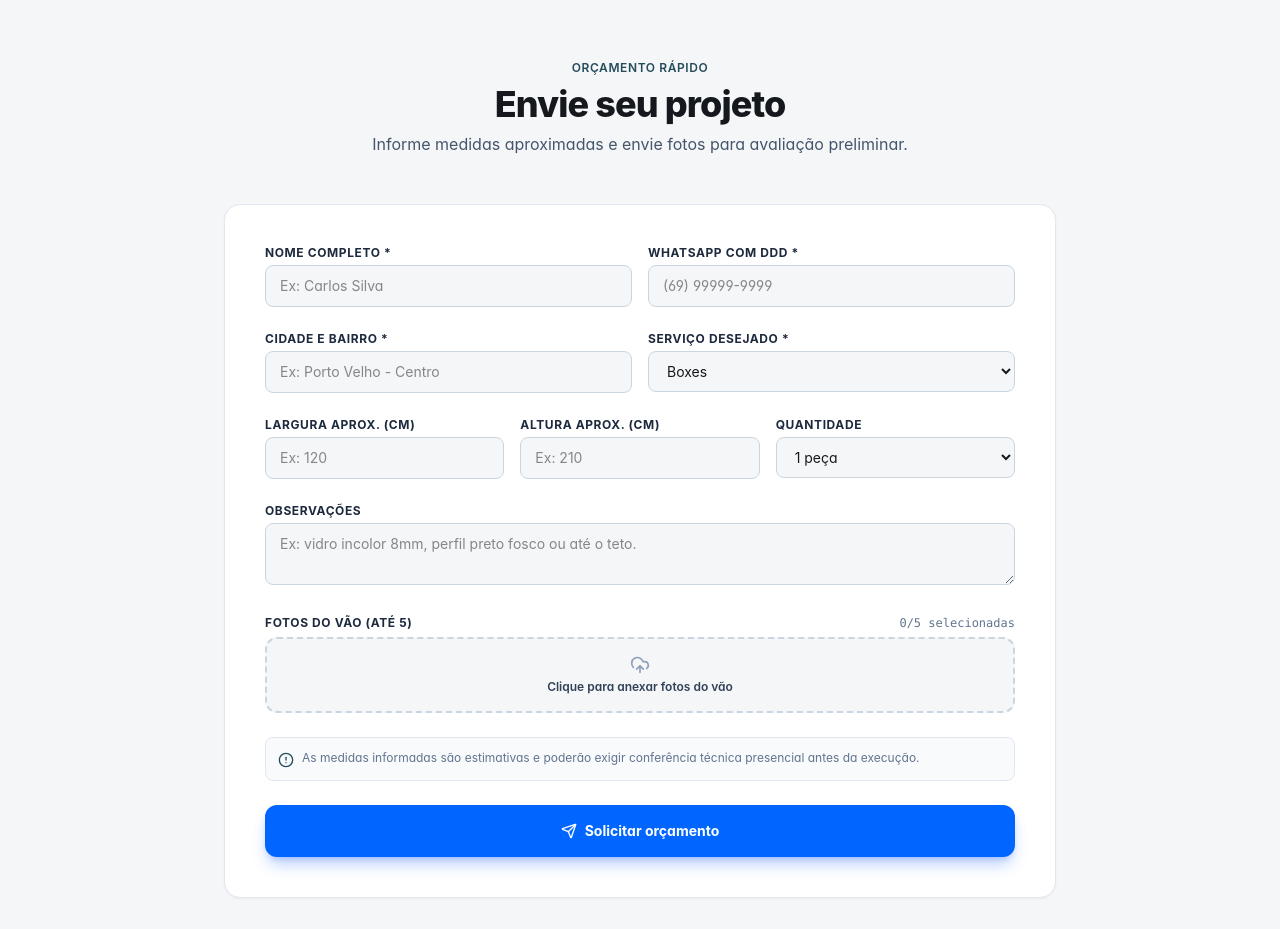
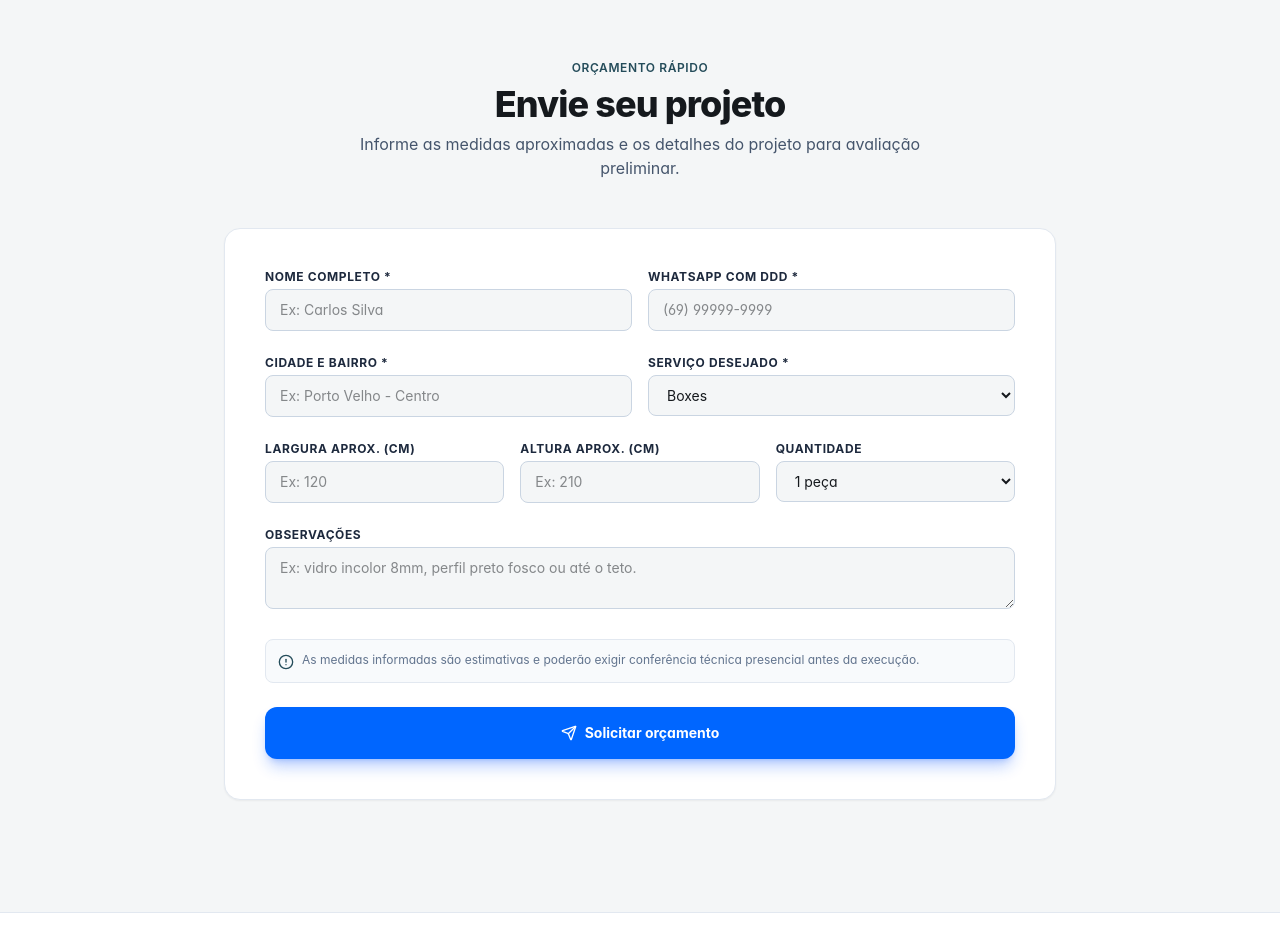
Before and after one commit to nataliamendes51975-cell/minha-landing-page, a React (Vite) app: page / in a window 1280 px wide. Shown: the part 2780-3709 px from the top of the page. Built offline with nearby package versions, Linux system fonts and the light colour scheme.

Commit message:
Remove envio de fotos do formulário de orçamento

```diff
--- a/src/components/ProjectForm.tsx
+++ b/src/components/ProjectForm.tsx
@@ -1,9 +1,7 @@
-import React, { useState, useRef } from 'react';
+import React, { useState } from 'react';
 import {
   Send,
-  UploadCloud,
   X,
-  Camera,
   CheckCircle,
   Copy,
   AlertCircle,
@@ -31,7 +29,6 @@ export const ProjectForm: React.FC<ProjectFormProps> = ({ selectedServicePreset
   const [showModal, setShowModal] = useState(false);
   const [formattedMessage, setFormattedMessage] = useState('');
   const [copied, setCopied] = useState(false);
-  const fileInputRef = useRef<HTMLInputElement>(null);
 
   React.useEffect(() => {
     if (selectedServicePreset) {
@@ -65,31 +62,6 @@ export const ProjectForm: React.FC<ProjectFormProps> = ({ selectedServicePreset
     }
   };
 
-  const handlePhotoSelect = (e: React.ChangeEvent<HTMLInputElement>) => {
-    if (!e.target.files) return;
-    const newFiles = Array.from(e.target.files);
-    const slots = 5 - formData.photos.length;
-    if (slots <= 0) return;
-
-    const added = newFiles.slice(0, slots).map((file) => ({
-      name: file.name,
-      size: file.size,
-      previewUrl: URL.createObjectURL(file),
-    }));
-
-    setFormData((prev) => ({ ...prev, photos: [...prev.photos, ...added] }));
-    if (fileInputRef.current) fileInputRef.current.value = '';
-  };
-
-  const handleRemovePhoto = (index: number) => {
-    setFormData((prev) => {
-      const copy = [...prev.photos];
-      URL.revokeObjectURL(copy[index].previewUrl);
-      copy.splice(index, 1);
-      return { ...prev, photos: copy };
-    });
-  };
-
   const validate = () => {
     const errors: Record<string, string> = {};
     if (!formData.fullName.trim()) errors.fullName = 'Informe seu nome';
@@ -109,11 +81,6 @@ export const ProjectForm: React.FC<ProjectFormProps> = ({ selectedServicePreset
 
     const widthText = formData.widthCm ? `${formData.widthCm} cm` : 'A conferir';
     const heightText = formData.heightCm ? `${formData.heightCm} cm` : 'A conferir';
-    const photoCountText =
-      formData.photos.length > 0
-        ? `${formData.photos.length} foto(s) anexada(s) nesta conversa`
-        : 'Nenhuma foto inicial';
-
     const msg = [
       '👋 *SOLICITAÇÃO DE ORÇAMENTO*',
       `👤 *Cliente:* ${formData.fullName}`,
@@ -124,7 +91,6 @@ export const ProjectForm: React.FC<ProjectFormProps> = ({ selectedServicePreset
       `📏 *Altura estimada:* ${heightText}`,
       `🔢 *Quantidade:* ${formData.piecesCount || '1'}`,
       formData.description ? `📝 *Observações:* ${formData.description}` : '',
-      `📷 *Fotos:* ${photoCountText}`,
       '_Enviado via William Medinas | Consultor VIDRONOX_',
     ]
       .filter(Boolean)
@@ -161,7 +127,7 @@ export const ProjectForm: React.FC<ProjectFormProps> = ({ selectedServicePreset
             Envie seu projeto
           </h2>
           <p className="mt-2 text-sm sm:text-base text-slate-600">
-            Informe medidas aproximadas e envie fotos para avaliação preliminar.
+            Informe as medidas aproximadas e os detalhes do projeto para avaliação preliminar.
           </p>
         </div>
 
@@ -324,55 +290,6 @@ export const ProjectForm: React.FC<ProjectFormProps> = ({ selectedServicePreset
             />
           </div>
 
-          {/* Row 5: Photo Upload (up to 5) */}
-          <div>
-            <div className="flex items-center justify-between mb-1.5">
-              <label className="block text-xs font-bold text-slate-800 uppercase tracking-wider">
-                Fotos do Vão (Até 5)
-              </label>
-              <span className="text-xs font-mono text-slate-500">
-                {formData.photos.length}/5 selecionadas
-              </span>
-            </div>
-
-            {formData.photos.length < 5 && (
-              <div
-                onClick={() => fileInputRef.current?.click()}
-                className="cursor-pointer border-2 border-dashed border-slate-300 hover:border-[#244C5A] bg-[#F4F6F7] rounded-xl p-4 text-center transition-colors"
-              >
-                <UploadCloud className="w-5 h-5 mx-auto text-slate-400" />
-                <p className="text-xs font-semibold text-slate-700 mt-1">
-                  Clique para anexar fotos do vão
-                </p>
-                <input
-                  ref={fileInputRef}
-                  type="file"
-                  multiple
-                  accept="image/*"
-                  onChange={handlePhotoSelect}
-                  className="hidden"
-                />
-              </div>
-            )}
-
-            {formData.photos.length > 0 && (
-              <div className="grid grid-cols-3 sm:grid-cols-5 gap-2 mt-3">
-                {formData.photos.map((photo, idx) => (
-                  <div key={idx} className="relative rounded-lg overflow-hidden aspect-square border border-slate-200 bg-slate-100">
-                    <img src={photo.previewUrl} alt="Prévia" className="w-full h-full object-cover" />
-                    <button
-                      type="button"
-                      onClick={() => handleRemovePhoto(idx)}
-                      className="absolute top-1 right-1 bg-black/70 hover:bg-rose-600 text-white p-1 rounded-full"
-                    >
-                      <X className="w-3 h-3" />
-                    </button>
-                  </div>
-                ))}
-              </div>
-            )}
-          </div>
-
           {/* Notice */}
           <div className="flex items-start gap-2 text-xs text-slate-500 bg-slate-50 p-3 rounded-lg border border-slate-200">
             <AlertCircle className="w-4 h-4 text-[#244C5A] shrink-0 mt-0.5" />
@@ -421,12 +338,6 @@ export const ProjectForm: React.FC<ProjectFormProps> = ({ selectedServicePreset
                 {formattedMessage}
               </div>
 
-              {formData.photos.length > 0 && (
-                <p className="text-xs text-amber-800 bg-amber-50 p-2.5 rounded-lg border border-amber-200">
-                  📷 Você selecionou {formData.photos.length} foto(s). Anexe-as na conversa do WhatsApp para avaliação técnica imediata.
-                </p>
-              )}
-
               <div className="flex gap-2 pt-2">
                 <button
                   type="button"
```
